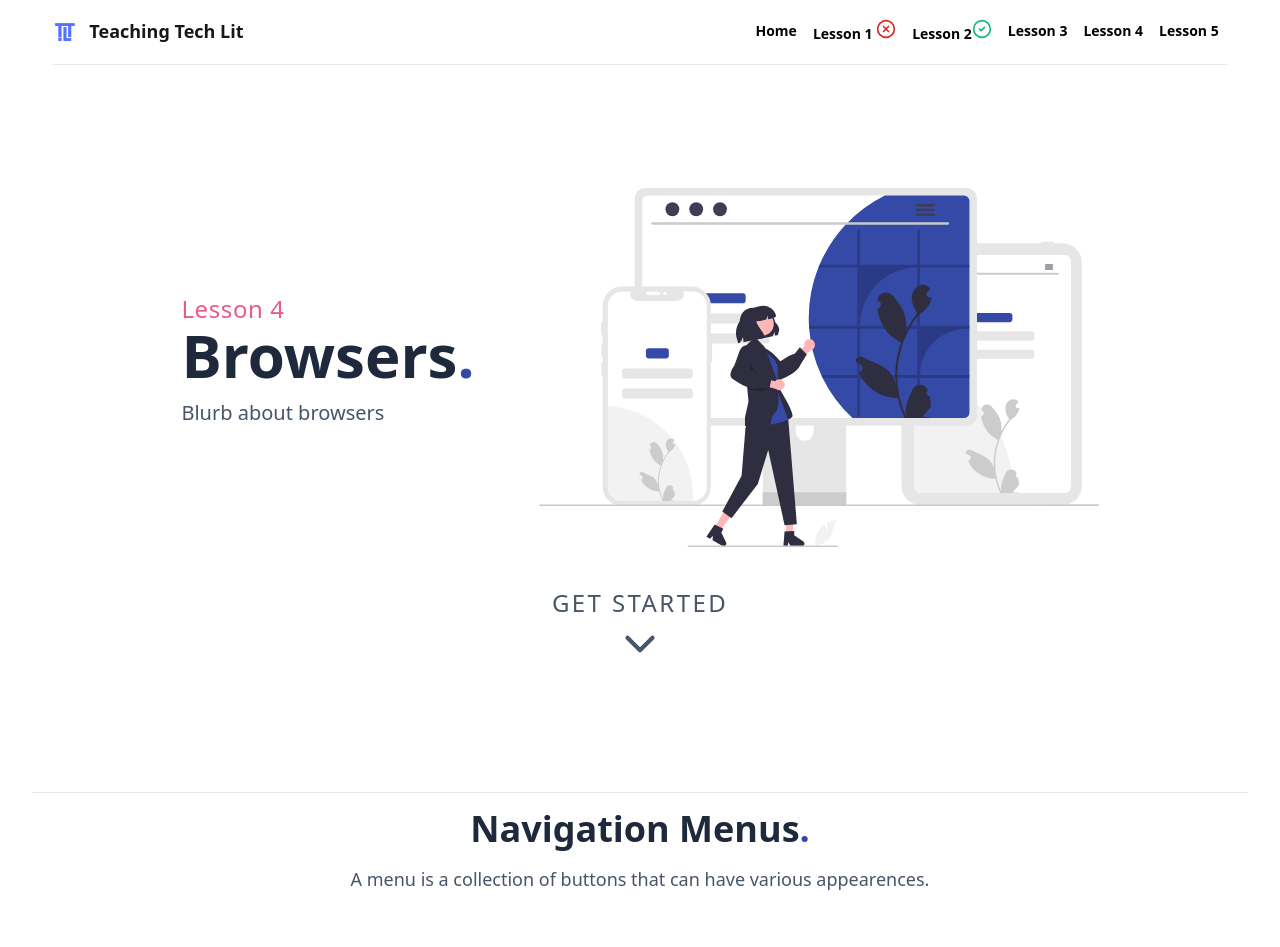
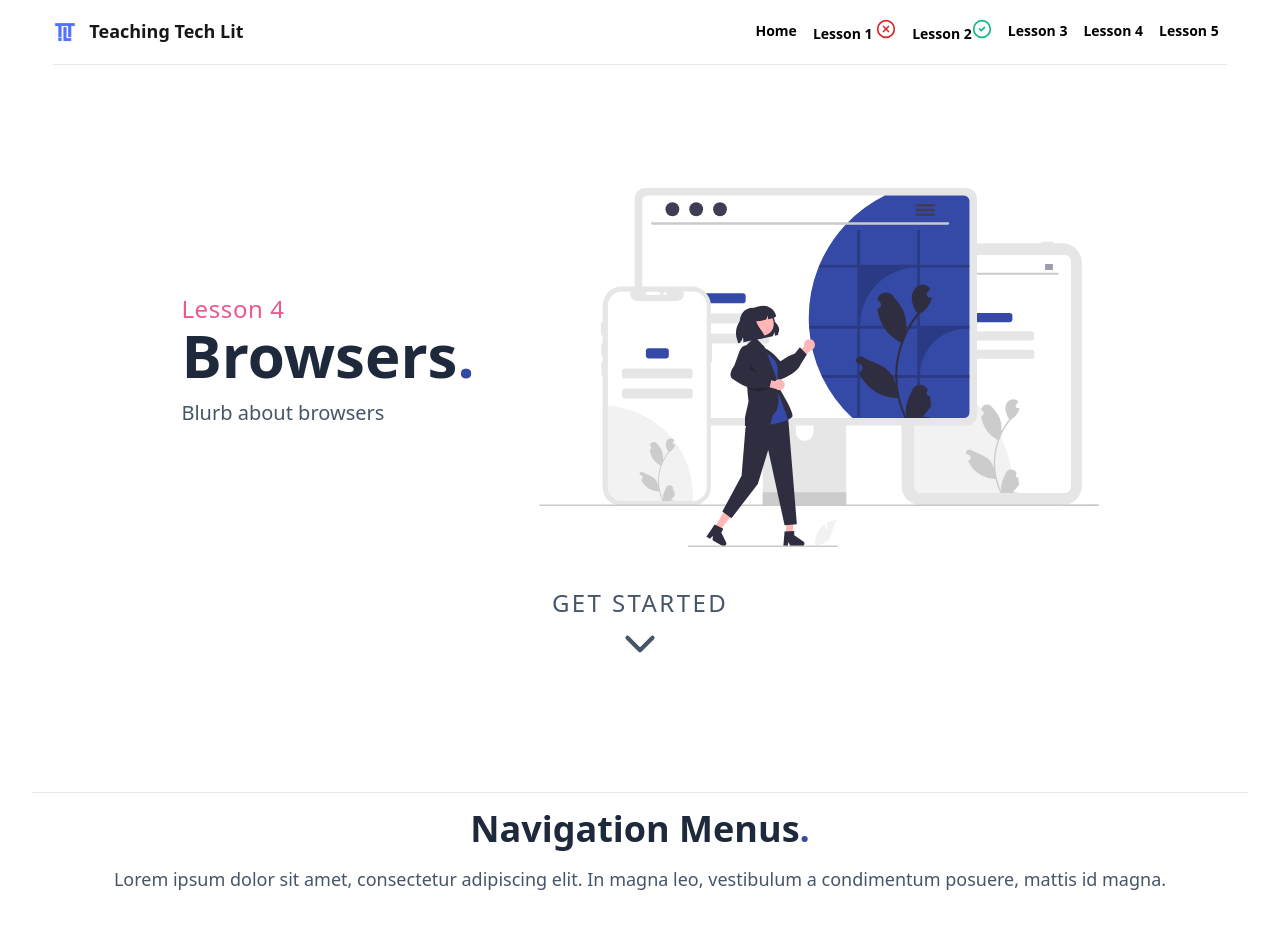
Before and after one commit to j-cleme/capstone_teaching-tech-lit, a SvelteKit app: page /browsers in a window 1280 px wide. Shown: the top 947 px of the page. Built offline with nearby package versions, Linux system fonts and the light colour scheme.

Commit message:
Update +page.svelte

```diff
--- a/src/routes/browsers/+page.svelte
+++ b/src/routes/browsers/+page.svelte
@@ -27,7 +27,7 @@
 	</div>
 	<h2 class="text-slate-800 text-4xl font-semibold">Navigation Menus<span class="text-[#3549A6]">.</span></h2>
 	<p class="text-slate-600 my-4 text-lg" >
-		A menu is a collection of buttons that can have various appearences.
+		Lorem ipsum dolor sit amet, consectetur adipiscing elit. In magna leo, vestibulum a condimentum posuere, mattis id magna.
 	</p>
 	<div class="md:grid md:grid-cols-3 w-full content-center items-center my-6">
 			<div class="p-4 m-auto h-full grid">
```
